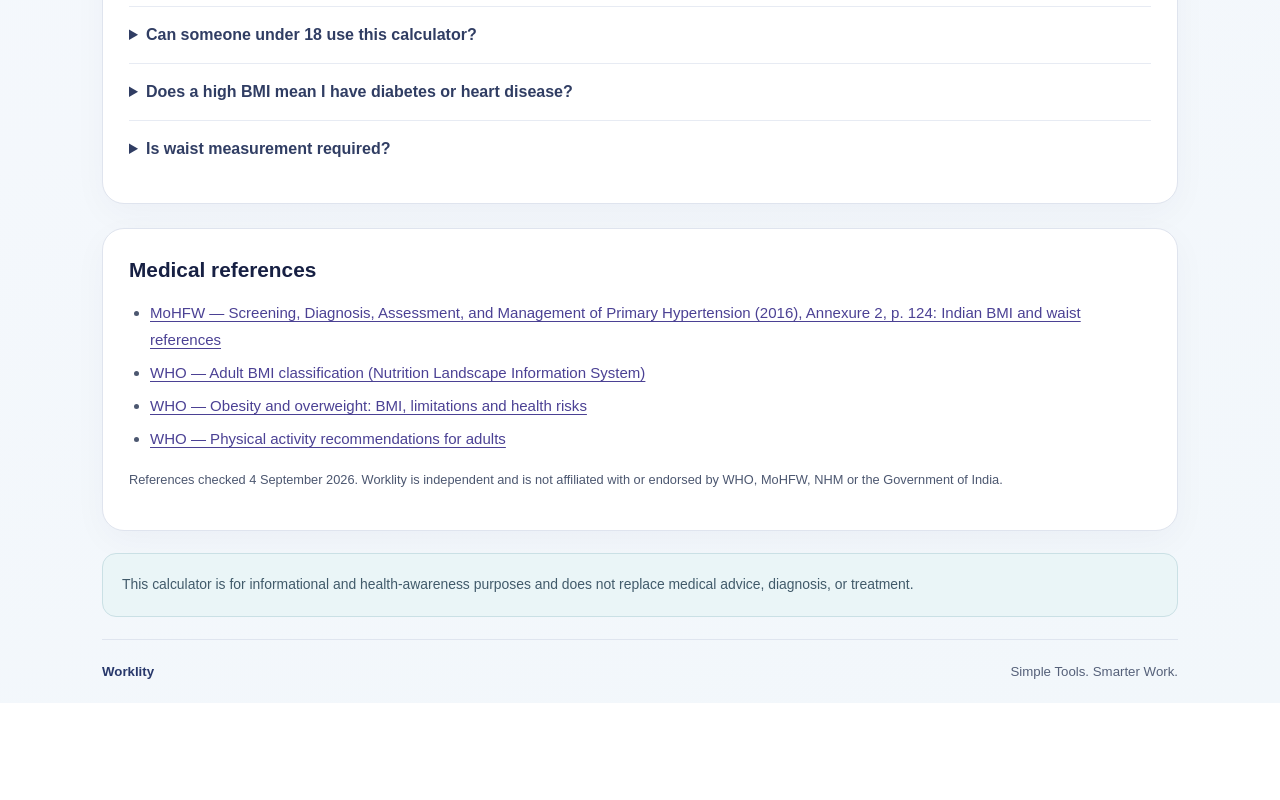
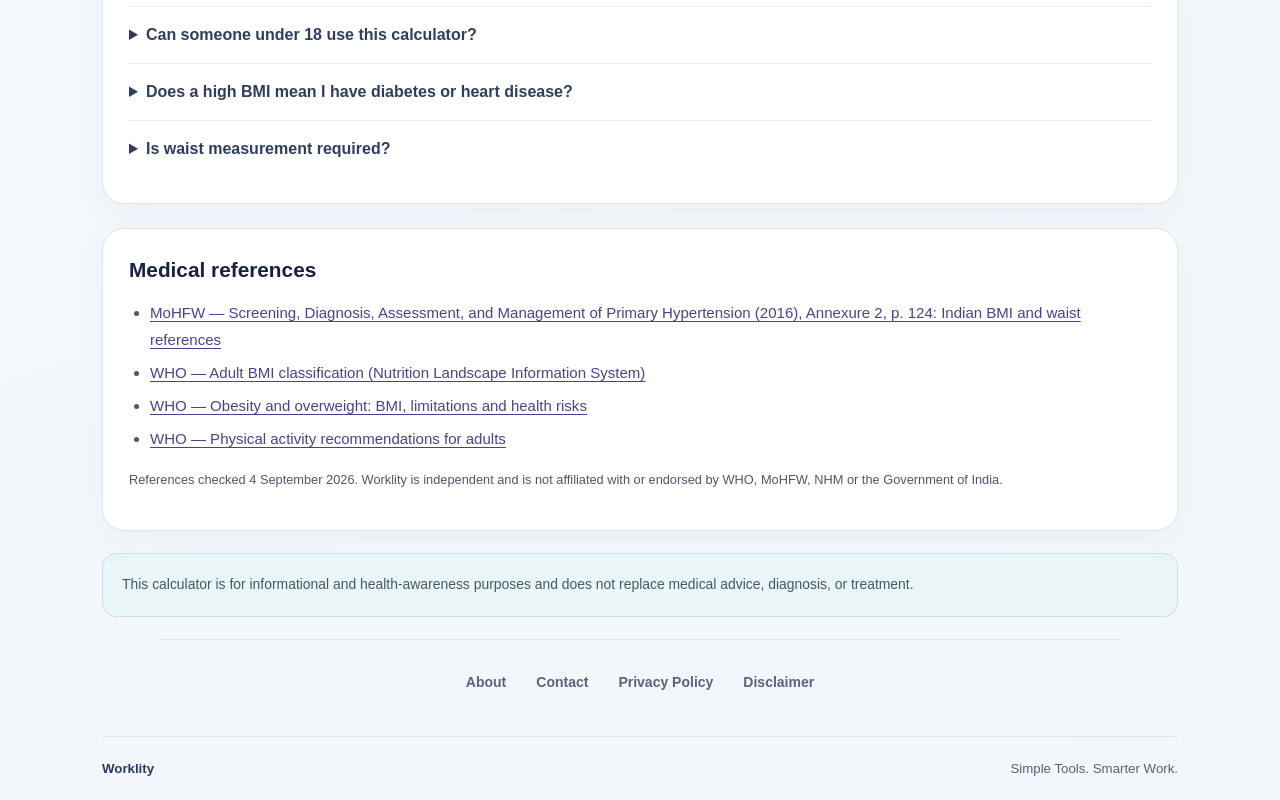
Before and after one commit to Arintri/worklity, a Next.js app: page /bmi-calculator in a window 1280 px wide. Shown: the part 1865-2665 px from the top of the page. Before the commit the page ends 2568 px from the top, so only its background shows below. Built offline with nearby package versions, Linux system fonts and the light colour scheme.

Commit message:
Improve Worklity trust and AdSense readiness

```diff
--- a/app/age-calculator/AgeCalculatorClient.js
+++ b/app/age-calculator/AgeCalculatorClient.js
@@ -4,6 +4,7 @@ import { useMemo, useState } from "react";
 import Link from "next/link";
 import Image from "next/image";
 import ToolTabs from "../components/ToolTabs";
+import TrustLinks from "../components/TrustLinks";
 import {
   calculateAgeDetails,
   isValidDate,
@@ -389,6 +390,8 @@ export default function AgeCalculatorClient() {
             : "No. The result is informational. Official requirements should use accepted documents, official records, and the applicable rules."}
         </p>
       </section>
+
+      <TrustLinks language={lang} />
 
       <style jsx>{`
         .agePage {
--- a/app/bmi-calculator/BMICalculatorClient.js
+++ b/app/bmi-calculator/BMICalculatorClient.js
@@ -4,6 +4,7 @@ import { useState } from "react";
 import Image from "next/image";
 import Link from "next/link";
 import ToolTabs from "../components/ToolTabs";
+import TrustLinks from "../components/TrustLinks";
 import { BMI_LIMITS, BMI_CUTOFFS, calculateBMIDetails } from "./bmiCalculations.mjs";
 import { COPY, SOURCES } from "./bmiContent";
 import styles from "./BMI.module.css";
@@ -121,6 +122,7 @@ export default function BMICalculatorClient() {
       <section className={`${styles.card} ${styles.faq}`}><h2>{t.faqTitle}</h2>{t.faqs.map(([question,answer]) => <details key={question}><summary>{question}</summary><p>{answer}</p></details>)}</section>
       <section className={`${styles.card} ${styles.sources}`}><h2>{t.sources}</h2><ul>{SOURCES.map(source => <li key={source.href}><a href={source.href} target="_blank" rel="noopener noreferrer">{source[lang]}</a></li>)}</ul><p>{t.sourceNote}</p></section>
       <aside className={styles.disclaimer}>{t.disclaimer}</aside>
+      <TrustLinks language={lang} />
       <footer className={styles.footer}><Link href="/">Worklity</Link><span>Simple Tools. Smarter Work.</span></footer>
     </div>
   </main>;
--- /dev/null
+++ b/app/components/TrustLinks.js
@@ -0,0 +1,26 @@
+import Link from "next/link";
+import styles from "./TrustLinks.module.css";
+
+const LINKS = [
+  { href: "/about", en: "About", bn: "আমাদের সম্পর্কে" },
+  { href: "/contact", en: "Contact", bn: "যোগাযোগ" },
+  { href: "/privacy-policy", en: "Privacy Policy", bn: "গোপনীয়তা নীতি" },
+  { href: "/disclaimer", en: "Disclaimer", bn: "দায়মুক্তি" },
+];
+
+export default function TrustLinks({ language = "en" }) {
+  const bn = language === "bn";
+
+  return (
+    <nav
+      className={styles.trustLinks}
+      aria-label={bn ? "Worklity তথ্য ও নীতিমালা" : "Worklity information and policies"}
+    >
+      {LINKS.map((link) => (
+        <Link href={link.href} key={link.href}>
+          {bn ? link.bn : link.en}
+        </Link>
+      ))}
+    </nav>
+  );
+}
--- /dev/null
+++ b/app/components/TrustLinks.module.css
@@ -0,0 +1,49 @@
+.trustLinks {
+  display: flex;
+  width: min(960px, calc(100% - 40px));
+  margin: 0 auto 32px;
+  padding: 20px 0 0;
+  align-items: center;
+  justify-content: center;
+  gap: 8px 22px;
+  flex-wrap: wrap;
+  border-top: 1px solid #dde2ed;
+  color: #59647c;
+  font-size: 14px;
+}
+
+.trustLinks a {
+  display: inline-flex;
+  min-height: 44px;
+  padding: 9px 4px;
+  align-items: center;
+  color: inherit;
+  font-weight: 700;
+  text-decoration: none;
+}
+
+.trustLinks a:hover {
+  color: #5541b1;
+  text-decoration: underline;
+  text-underline-offset: 4px;
+}
+
+.trustLinks a:focus-visible {
+  border-radius: 5px;
+  outline: 3px solid rgba(37, 166, 184, 0.52);
+  outline-offset: 3px;
+}
+
+@media (max-width: 560px) {
+  .trustLinks {
+    width: calc(100% - 28px);
+    margin-bottom: 24px;
+    gap: 4px 16px;
+  }
+}
+
+@media print {
+  .trustLinks {
+    display: none;
+  }
+}
--- a/app/land-area-calculator/LandAreaCalculatorClient.js
+++ b/app/land-area-calculator/LandAreaCalculatorClient.js
@@ -4,6 +4,7 @@ import { useMemo, useState } from "react";
 import Link from "next/link";
 import Image from "next/image";
 import ToolTabs from "../components/ToolTabs";
+import TrustLinks from "../components/TrustLinks";
 
 const factor = {
   ft: 0.3048,
@@ -536,6 +537,8 @@ export default function LandAreaCalculatorClient() {
             : "Use it for general calculations and estimates. For registration or important property matters, rely on official records and measurements from a qualified professional."}
         </p>
       </section>
+
+      <TrustLinks language={lang} />
 
       <style jsx>{`
         .landPage {
--- a/app/page.js
+++ b/app/page.js
@@ -223,8 +223,8 @@ export default function Home() {
 
           <p>
             {bn
-              ? "জমির মাপ, শতাংশ ও বয়সের হিসাব সহজে করুন। অফিস ও ডাটার কাজেও সহায়তা নিন।"
-              : "Free calculators for land area, percentages and age, plus practical help for office and data work."}
+              ? "দৈনন্দিন হিসাব, জমির মাপ, অর্থ, বয়স ও তারিখ এবং স্বাস্থ্য সচেতনতা ও পরিকল্পনার জন্য সহজ ব্যবহারিক টুল।"
+              : "Simple practical tools for everyday calculations, measurement, finance, dates and age, and health awareness or planning."}
           </p>
 
           <div className="heroActions">
--- a/app/percentage-calculator/PercentageCalculatorClient.js
+++ b/app/percentage-calculator/PercentageCalculatorClient.js
@@ -4,6 +4,7 @@ import { useState } from "react";
 import Link from "next/link";
 import Image from "next/image";
 import ToolTabs from "../components/ToolTabs";
+import TrustLinks from "../components/TrustLinks";
 
 const fmt = (n) =>
   new Intl.NumberFormat("en-IN", {
@@ -478,6 +479,7 @@ export default function PercentageCalculatorClient() {
             : "Percentage points show the direct difference between two percentage rates. Percentage change shows the relative change from the original rate."}
         </p>
       </section>
+      <TrustLinks language={lang} />
     </main>
   );
 }
```
Also changed, not shown: app/about/page.js (+19 -6 lines), app/disclaimer/page.js (+17 -11 lines), app/edd-calculator/EDDCalculatorClient.js (+3 -0 lines), app/emi-calculator/EMICalculatorClient.js (+3 -0 lines), app/vaccination-calculator/VaccinationCalculatorClient.js (+14 -1 lines).
